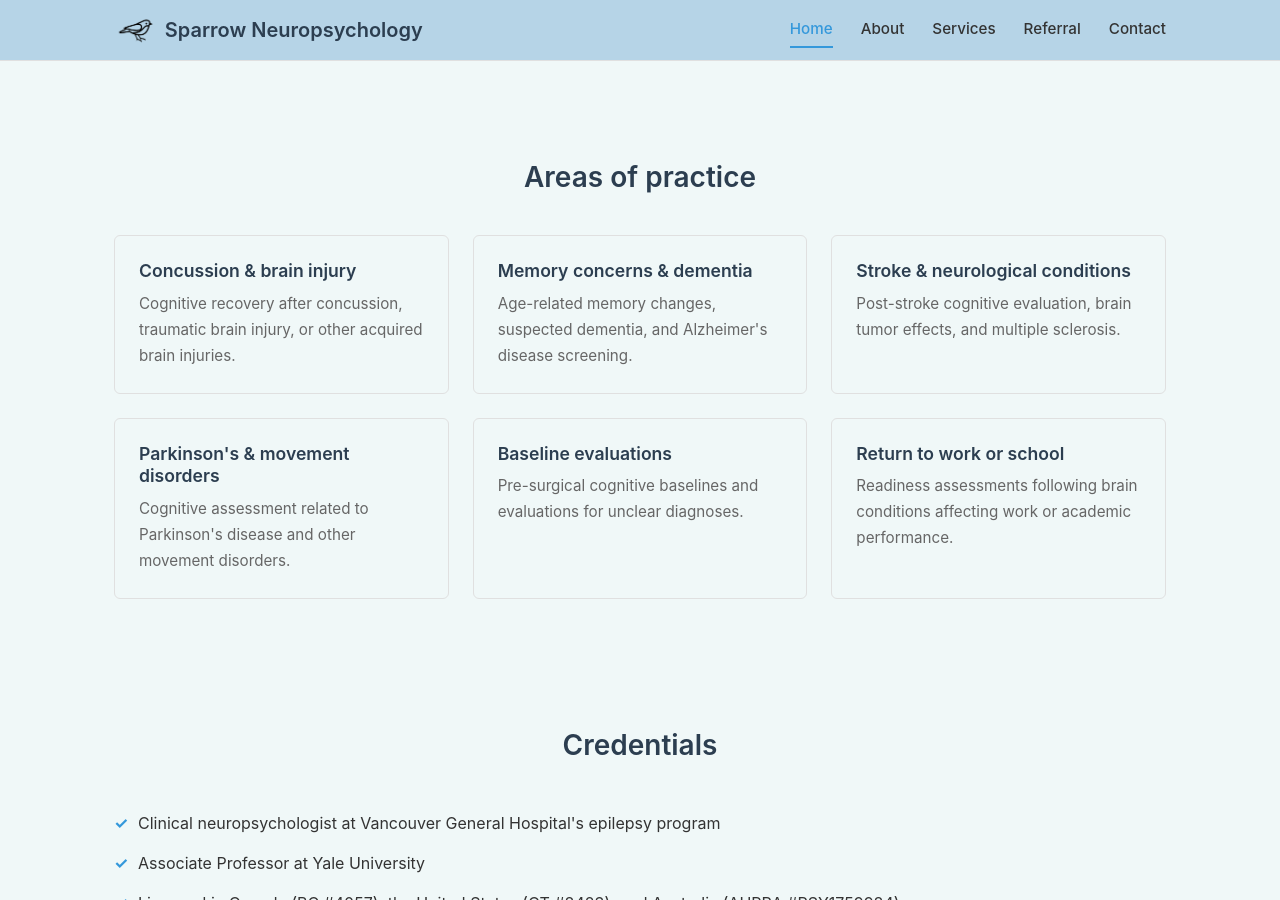
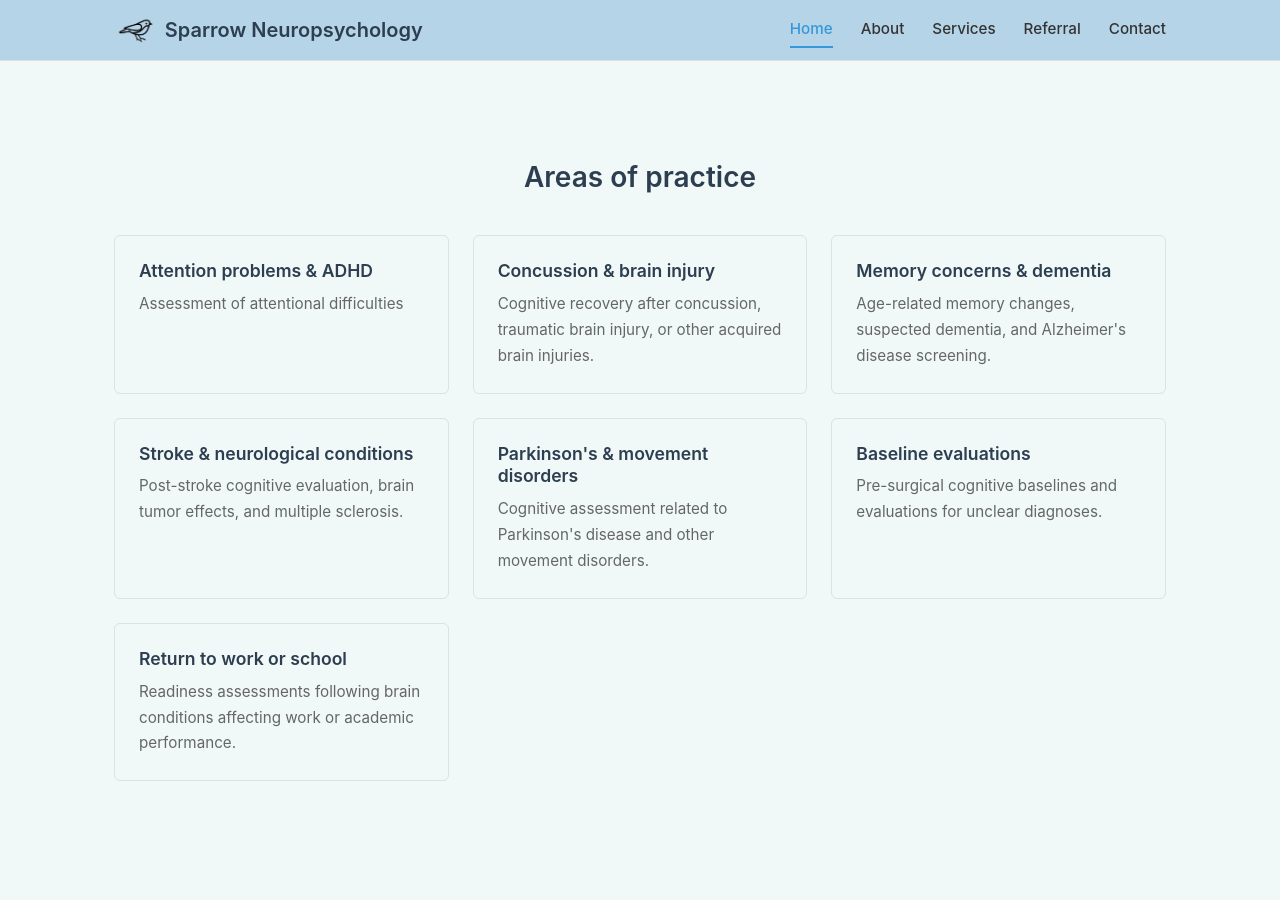
Before and after one commit to cfxb/sparrow-clinic, a Jekyll site: the page built from index.md, in a window 1280 px wide and 900 px high, scrolled down 608 px. Built offline with Jekyll 4.4.1, drawn with Linux system fonts in a browser that asks for light colours.

Commit message:
Add ADHD card to services list on home page
Co-Authored-By: Claude Opus 4.6 <noreply@anthropic.com>

```diff
--- a/_data/services.yml
+++ b/_data/services.yml
@@ -1,3 +1,6 @@
+- title: Attention problems & ADHD
+  description: Assessment of attentional difficulties
+
 - title: Concussion & brain injury
   description: Cognitive recovery after concussion, traumatic brain injury, or other acquired brain injuries.
 
```
